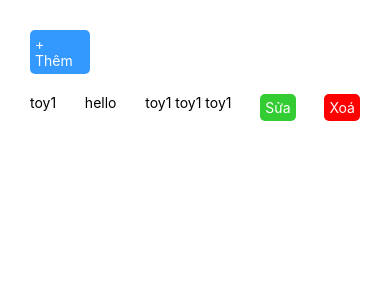
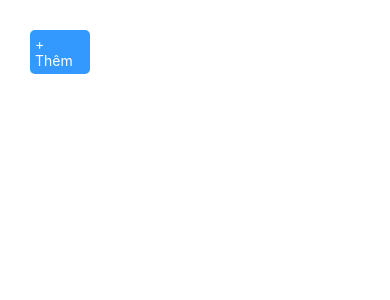
Before and after one commit to danglequocbao001/keep-track-toys, a React Native app in the folder KeepTrackToys/: screen / in a window 390 px wide. Shown: the top 300 px of the page. Built offline with nearby package versions, Linux system fonts and the light colour scheme.

Commit message:
fix: chore

```diff
--- a/KeepTrackToys/screens/Toys.tsx
+++ b/KeepTrackToys/screens/Toys.tsx
@@ -1,6 +1,5 @@
 import React, {useEffect, useState} from 'react';
 import {useSelector, useDispatch} from 'react-redux';
-import {update} from '../toyListSlice';
 import AsyncStorage from '@react-native-async-storage/async-storage';
 import {
   View,
@@ -10,10 +9,16 @@ import {
   FlatList,
 } from 'react-native';
 
+interface IToys {
+  id: string;
+  toyName: string;
+  toySpecies: string;
+  toyDescription: string;
+}
+
 export function Toys() {
   //   const toys = useSelector(selectToy);
   const dispath = useDispatch();
-  const [update] = useState({});
   const [toys, setToys] = useState([
     {
       id: '0',
@@ -25,23 +30,37 @@ export function Toys() {
 
   useEffect(() => {
     getAllToy();
+    console.log('toys', toys);
   }, []);
 
-  async function getAllToy() {
+  useEffect(() => {
+    console.log('ad', toys);
+
+  }, [toys])
+
+  const getAllToy = async () => {
     try {
-      const toys = await AsyncStorage.getItem('toys');
-      console.log(toys);
-      if (toys !== null) {
-        return toys;
-      }
-    } catch (e) {
-      console.log(e);
-    }
-  }
+      const data: any = await AsyncStorage.getItem('toys');
+      setToys(data);
+      console.log('data', data);
+      // if (data !== null) {
+      // } else {
+      //   await AsyncStorage.setItem(
+      //     'toys',
+      //     JSON.stringify([
+      //       {
+      //         id: '0',
+      //         toyName: 'toy1',
+      //         toySpecies: 'hello',
+      //         toyDescription: 'toy1 toy1 toy1',
+      //       },
+      //     ]),
+      //   );
+      // }
+    } catch (e) {}
+  };
 
-  function addToy(toy: any) {}
-
-  function renderToy({item}: {item: any}) {
+  const renderToy = ({item}: {item: any}) => {
     return (
       <View key={item.id}>
         <View
@@ -79,12 +98,13 @@ export function Toys() {
       </TouchableOpacity>
       <SafeAreaView>
         <FlatList
-          showsVerticalScrollIndicator={false}
-          showsHorizontalScrollIndicator={false}
+          // showsVerticalScrollIndicator={false}
+          // showsHorizontalScrollIndicator={false}
           data={toys}
-          numColumns={1}
+          // numColumns={1}
           renderItem={renderToy}
-          keyExtractor={(item, index) => String(index)}
+          extraData={toys}
+          // keyExtractor={(item, index) => String(index)}
         />
       </SafeAreaView>
     </View>
```
